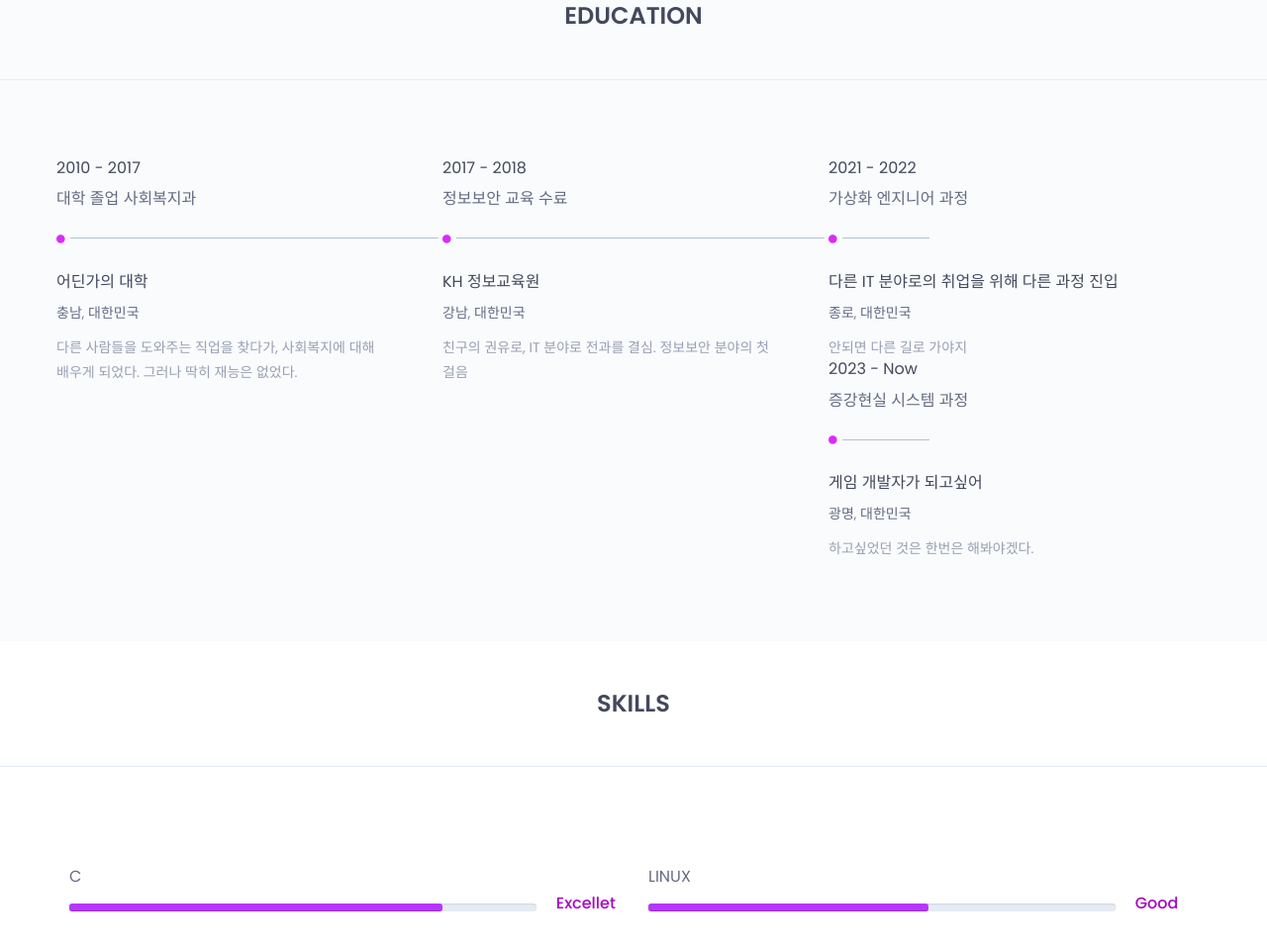
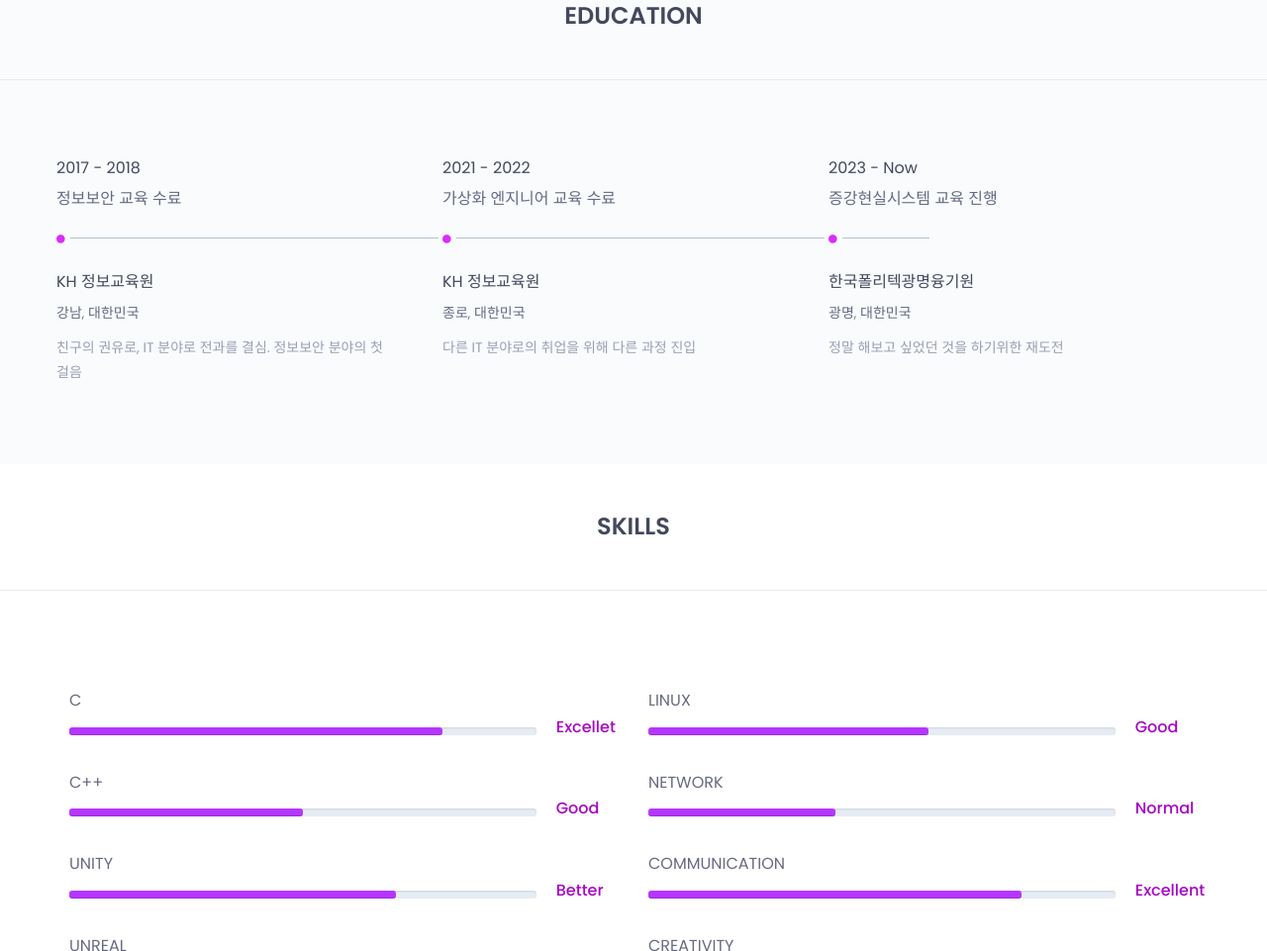
Before and after one commit to zirifi/blog, a plain HTML site: page index.html in a window 1280 px wide. Shown: the part 1732-2693 px from the top of the page at 99% size. Drawn offline with nearby package versions, Linux system fonts and the light colour scheme.

Commit message:
내용 수정

```diff
--- a/index.html
+++ b/index.html
@@ -209,31 +209,8 @@
 						<div class="col-sm-4">
 							<div class="single-horizontal-timeline">
 								<div class="experience-time">
-									<h2>2010 - 2017</h2>
-									<h3>대학 <span>졸업 </span> 사회복지과</h3>
-								</div><!--/.experience-time-->
-								<div class="timeline-horizontal-border">
-									<i class="fa fa-circle" aria-hidden="true"></i>
-									<span class="single-timeline-horizontal"></span>
-								</div>
-								<div class="timeline">
-									<div class="timeline-content">
-										<h4 class="title">
-											어딘가의 대학
-										</h4>
-										<h5>충남, 대한민국</h5>
-										<p class="description">
-											다른 사람들을 도와주는 직업을 찾다가, 사회복지에 대해 배우게 되었다. 그러나 딱히 재능은 없었다.
-										</p>
-									</div><!--/.timeline-content-->
-								</div><!--/.timeline-->
-							</div>
-						</div>
-						<div class="col-sm-4">
-							<div class="single-horizontal-timeline">
-								<div class="experience-time">
 									<h2>2017 - 2018</h2>
-									<h3>정보보안 <span>교육 </span> 수료</h3>
+									<h3>정보보안<span> 교육</span> 수료</h3>
 								</div><!--/.experience-time-->
 								<div class="timeline-horizontal-border">
 									<i class="fa fa-circle" aria-hidden="true"></i>
@@ -252,11 +229,34 @@
 								</div><!--/.timeline-->
 							</div>
 						</div>
+						<div class="col-sm-4">
+							<div class="single-horizontal-timeline">
+								<div class="experience-time">
+									<h2>2021 - 2022</h2>
+									<h3>가상화 <span>엔지니어 </span> 교육 수료</h3>
+								</div><!--/.experience-time-->
+								<div class="timeline-horizontal-border">
+									<i class="fa fa-circle" aria-hidden="true"></i>
+									<span class="single-timeline-horizontal"></span>
+								</div>
+								<div class="timeline">
+									<div class="timeline-content">
+										<h4 class="title">
+											KH 정보교육원
+										</h4>
+										<h5>종로, 대한민국</h5>
+										<p class="description">
+											다른 IT 분야로의 취업을 위해 다른 과정 진입
+										</p>
+									</div><!--/.timeline-content-->
+								</div><!--/.timeline-->
+							</div>
+						</div>
             <div class="col-sm-4">
 							<div class="single-horizontal-timeline">
 								<div class="experience-time">
-									<h2>2021 - 2022</h2>
-									<h3>가상화 <span> 엔지니어 </span> 과정</h3>
+									<h2>2023 - now</h2>
+									<h3>증강현실시스템 <span> 교육 </span> 진행</h3>
 								</div><!--/.experience-time-->
 								<div class="timeline-horizontal-border">
 									<i class="fa fa-circle" aria-hidden="true"></i>
@@ -266,35 +266,11 @@
 								<div class="timeline">
 									<div class="timeline-content">
 										<h4 class="title">
-											다른 IT 분야로의 취업을 위해 다른 과정 진입
-										</h4>
-										<h5>종로, 대한민국</h5>
-										<p class="description">
-											안되면 다른 길로 가야지
-										</p>
-									</div><!--/.timeline-content-->
-								</div><!--/.timeline-->
-							</div>
-						</div>
-            <div class="col-sm-4">
-							<div class="single-horizontal-timeline">
-								<div class="experience-time">
-									<h2>2023 - now</h2>
-									<h3>증강현실 <span> 시스템 </span> 과정</h3>
-								</div><!--/.experience-time-->
-								<div class="timeline-horizontal-border">
-									<i class="fa fa-circle" aria-hidden="true"></i>
-									<span class="single-timeline-horizontal spacial-horizontal-line
-									"></span>
-								</div>
-								<div class="timeline">
-									<div class="timeline-content">
-										<h4 class="title">
-											게임 개발자가 되고싶어
+											한국폴리텍광명융기원
 										</h4>
 										<h5>광명, 대한민국</h5>
 										<p class="description">
-											하고싶었던 것은 한번은 해봐야겠다.
+											정말 해보고 싶었던 것을 하기위한 재도전
 										</p>
 									</div><!--/.timeline-content-->
 								</div><!--/.timeline-->
```
